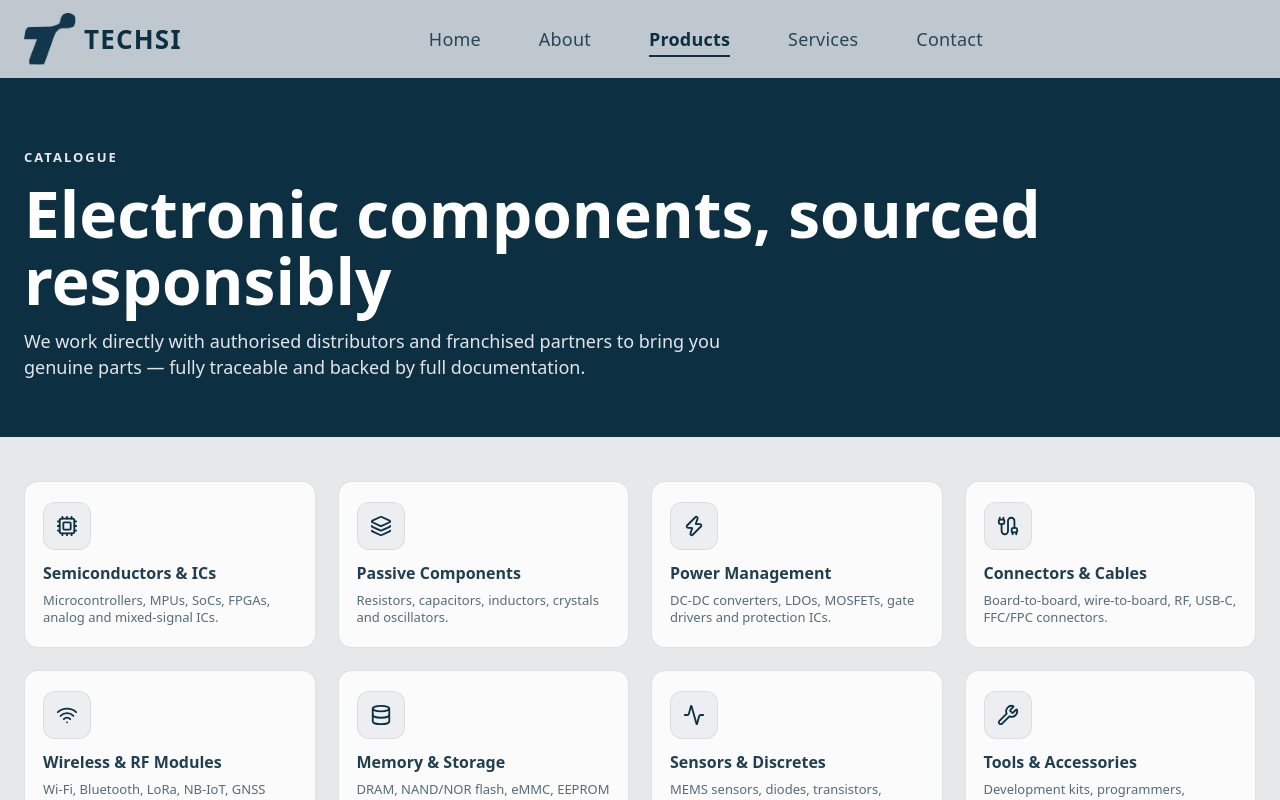
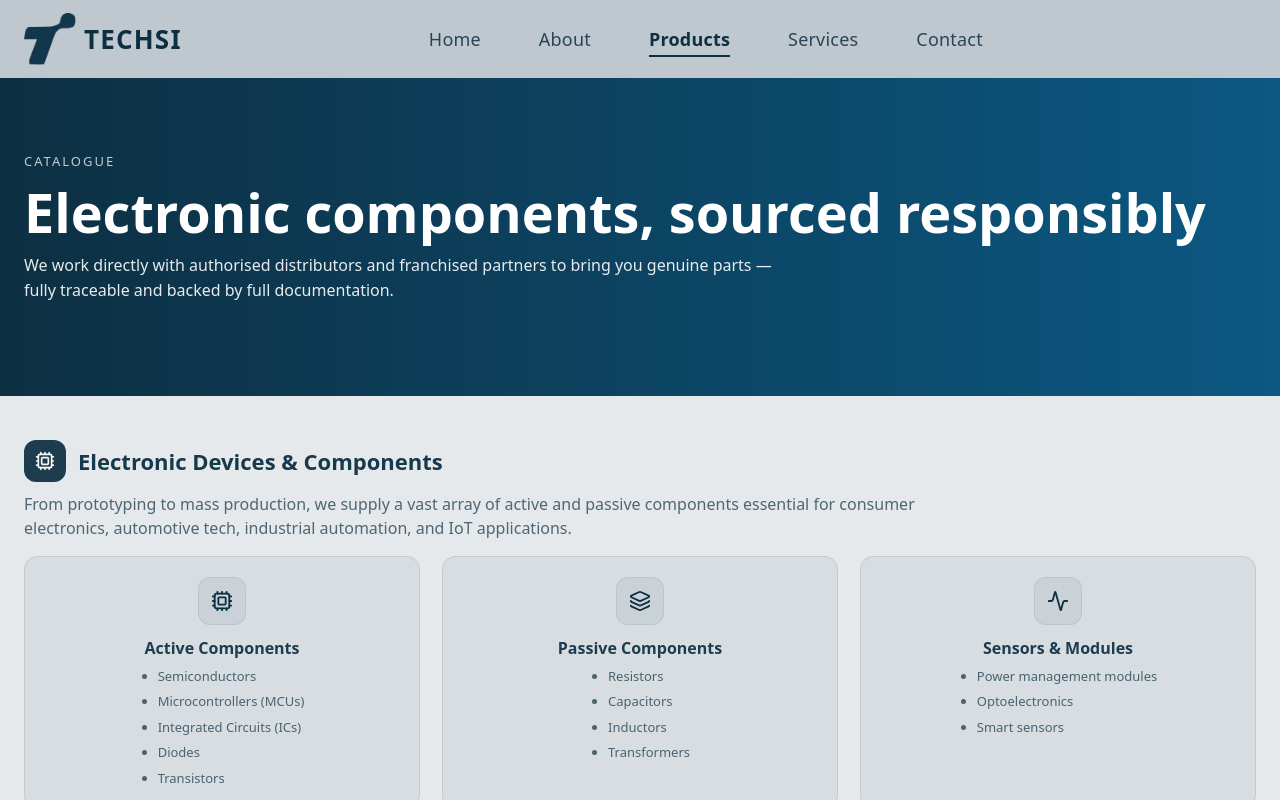
Before and after one commit to codeChill26/Techsi_Website, a React (Vite) app: page /products in a window 1280 px wide. Shown: the top 800 px of the page. Built offline with nearby package versions, Linux system fonts and the light colour scheme.

Commit message:
Layout sync

```diff
--- a/index.html
+++ b/index.html
@@ -2,7 +2,7 @@
 <html lang="en">
   <head>
     <meta charset="UTF-8" />
-    <link rel="icon" type="image/svg+xml" href="/favicon.svg" />
+    <link rel="icon" type="image/svg+xml" href="/src/assets/Logo.png" />
     <meta name="viewport" content="width=device-width, initial-scale=1.0" />
     <title>techsi</title>
   </head>
--- a/src/pages/AboutPage.jsx
+++ b/src/pages/AboutPage.jsx
@@ -19,7 +19,7 @@ export default function AboutPage() {
           <div className="container">
             <div className="ab-hero__kicker">ABOUT US</div>
             <h1 className="ab-hero__title">
-              A Singapore name in electronics distribution
+              Techsi is a Singapore-based enterprise specializing in electronics, telecommunications, and transmission equipment
             </h1>
             <p className="ab-hero__desc">
               TECHSI PTE LTD is a registered Singapore company operating at the
@@ -87,8 +87,8 @@ export default function AboutPage() {
                 </div>
                 <h3 className="ab-card__title">Mission</h3>
                 <p className="ab-card__text">
-                  Make electronic component sourcing transparent, fast and
-                  reliable for every engineering team in the region.
+                  Empower your business with reliable, cutting-edge components, ensuring seamless operations,
+                  faster time-to-market, and unparalleled technical support.
                 </p>
               </article>
 
--- a/src/pages/ProductsPage.jsx
+++ b/src/pages/ProductsPage.jsx
@@ -1,60 +1,67 @@
 import Header from '../components/Header.jsx'
 import Footer from '../components/Footer.jsx'
 import { useNavigate } from 'react-router-dom'
-import {
-  Activity,
-  Cable,
-  Cpu,
-  Database,
-  Layers,
-  Wifi,
-  Wrench,
-  Zap,
-} from 'lucide-react'
+import { Activity, Cable, Cpu, Layers, Wifi } from 'lucide-react'
 
 import '../styles/landing.css'
 import '../styles/products.css'
 
-const categories = [
+const productSections = [
   {
     Icon: Cpu,
-    title: 'Semiconductors & ICs',
-    desc: 'Microcontrollers, MPUs, SoCs, FPGAs, analog and mixed-signal ICs.',
+    title: 'Electronic Devices & Components',
+    desc:
+      'From prototyping to mass production, we supply a vast array of active and passive components essential for consumer electronics, automotive tech, industrial automation, and IoT applications.',
+    items: [
+      {
+        Icon: Cpu,
+        title: 'Active Components',
+        bullets: [
+          'Semiconductors',
+          'Microcontrollers (MCUs)',
+          'Integrated Circuits (ICs)',
+          'Diodes',
+          'Transistors',
+        ],
       },
       {
         Icon: Layers,
         title: 'Passive Components',
-    desc: 'Resistors, capacitors, inductors, crystals and oscillators.',
+        bullets: ['Resistors', 'Capacitors', 'Inductors', 'Transformers'],
       },
       {
-    Icon: Zap,
-    title: 'Power Management',
-    desc: 'DC-DC converters, LDOs, MOSFETs, gate drivers and protection ICs.',
+        Icon: Activity,
+        title: 'Sensors & Modules',
+        bullets: [
+          'Power management modules',
+          'Optoelectronics',
+          'Smart sensors',
+        ],
+      },
+    ],
   },
   {
     Icon: Cable,
-    title: 'Connectors & Cables',
-    desc: 'Board-to-board, wire-to-board, RF, USB-C, FFC/FPC connectors.',
+    title: 'Optical transmission solution',
+    desc:
+      'In an era of hyper-connectivity, we provide the infrastructure hardware and components necessary to build, expand, and maintain robust communication networks.',
+    items: [
+      {
+        Icon: Cable,
+        title: 'Networking Hardware',
+        bullets: ['Switches', 'Routers', 'Gateways', 'Access points'],
       },
       {
         Icon: Wifi,
-    title: 'Wireless & RF Modules',
-    desc: 'Wi‑Fi, Bluetooth, LoRa, NB‑IoT, GNSS modules and antennas.',
+        title: 'Wireless & RF Components',
+        bullets: [
+          'RF connectors',
+          'Antennas',
+          'Transceivers',
+          'Cellular modules (5G/4G/LTE)',
+        ],
       },
-  {
-    Icon: Database,
-    title: 'Memory & Storage',
-    desc: 'DRAM, NAND/NOR flash, eMMC, EEPROM and SD storage.',
-  },
-  {
-    Icon: Activity,
-    title: 'Sensors & Discretes',
-    desc: 'MEMS sensors, diodes, transistors, optocouplers and relays.',
-  },
-  {
-    Icon: Wrench,
-    title: 'Tools & Accessories',
-    desc: 'Development kits, programmers, enclosures and prototyping supplies.',
+    ],
   },
 ]
 
@@ -81,17 +88,34 @@ export default function ProductsPage() {
 
         <section className="pr-categories" aria-label="Product categories">
           <div className="container">
+            {productSections.map(({ Icon, title, desc, items }) => (
+              <div className="pr-block" key={title}>
+                <div className="pr-block__head">
+                  <div className="pr-block__iconWrap" aria-hidden="true">
+                    <Icon className="pr-block__icon" />
+                  </div>
+                  <h2 className="pr-block__title">{title}</h2>
+                </div>
+
+                <p className="pr-block__desc">{desc}</p>
+
                 <div className="pr-categories__grid">
-              {categories.map(({ Icon, title, desc }) => (
-                <article className="pr-card" key={title}>
+                  {items.map((it) => (
+                    <article className="pr-card" key={it.title}>
                       <div className="pr-card__iconWrap" aria-hidden="true">
-                    <Icon className="pr-card__icon" />
+                        <it.Icon className="pr-card__icon" />
                       </div>
-                  <h2 className="pr-card__title">{title}</h2>
-                  <p className="pr-card__desc">{desc}</p>
+                      <h3 className="pr-card__title">{it.title}</h3>
+                      <ul className="pr-card__list">
+                        {it.bullets.map((b) => (
+                          <li key={b}>{b}</li>
+                        ))}
+                      </ul>
                     </article>
                   ))}
                 </div>
+              </div>
+            ))}
           </div>
         </section>
 
--- a/src/styles/products.css
+++ b/src/styles/products.css
@@ -1,47 +1,111 @@
 .pr-hero {
-  background: var(--c-navy);
+  background: linear-gradient(
+    90deg,
+    rgba(13, 47, 66, 1) 0%,
+    rgba(11, 88, 130, 1) 100%
+  );
   color: var(--white);
-  padding: 70px 0 56px;
+  padding: 74px 0 92px;
 }
 
 .pr-hero__kicker {
   font-size: 13px;
   letter-spacing: 2px;
-  font-weight: 700;
-  opacity: 0.9;
+  opacity: 0.75;
   margin: 0 0 14px;
 }
 
 .pr-hero__title {
-  font-size: 64px;
+  font-size: 54px;
   line-height: 1.05;
-  margin: 0 0 14px;
-  font-weight: 600;
+  margin: 0 0 12px;
+  font-weight: 800;
 }
 
 .pr-hero__desc {
   margin: 0;
   max-width: 760px;
-  font-size: 18px;
-  line-height: 1.45;
-  color: rgba(255, 255, 255, 0.88);
+  font-size: 16px;
+  line-height: 1.6;
+  color: rgba(255, 255, 255, 0.9);
 }
 
 .pr-categories {
   padding: 44px 0 18px;
 }
 
+.pr-block {
+  margin: 0 0 26px;
+}
+
+.pr-block:last-child {
+  margin-bottom: 0;
+}
+
+.pr-block__head {
+  display: flex;
+  align-items: center;
+  gap: 12px;
+  margin: 0 0 10px;
+}
+
+.pr-block__iconWrap {
+  width: 42px;
+  height: 42px;
+  border-radius: 12px;
+  display: grid;
+  place-items: center;
+  background: rgba(13, 47, 66, 0.92);
+}
+
+.pr-block__icon {
+  width: 20px;
+  height: 20px;
+  color: rgba(255, 255, 255, 0.95);
+}
+
+.pr-block__title {
+  margin: 0;
+  font-size: 22px;
+  font-weight: 800;
+  color: rgba(13, 47, 66, 0.95);
+}
+
+.pr-block__desc {
+  margin: 0 0 16px;
+  max-width: 900px;
+  color: rgba(13, 47, 66, 0.7);
+  line-height: 1.5;
+}
+
 .pr-categories__grid {
   display: grid;
-  grid-template-columns: repeat(4, 1fr);
+  grid-template-columns: repeat(3, 1fr);
   gap: 22px;
 }
 
 .pr-card {
-  background: rgba(255, 255, 255, 0.82);
-  border: 1px solid rgba(13, 47, 66, 0.12);
+  background: rgba(118, 138, 151, 0.12);
+  border: 1px solid rgba(13, 47, 66, 0.1);
   border-radius: var(--radius);
   padding: 20px 18px;
+  text-align: center;
+}
+
+.pr-card__iconWrap {
+  width: 48px;
+  height: 48px;
+  border-radius: 12px;
+  display: grid;
+  place-items: center;
+  background: rgba(13, 47, 66, 0.92);
+  margin: 0 auto 12px;
+}
+
+.pr-card__icon {
+  width: 22px;
+  height: 22px;
+  color: rgba(255, 255, 255, 0.95);
 }
 
 .pr-card__iconWrap {
@@ -73,6 +137,24 @@
   font-size: 13px;
   line-height: 1.35;
   color: rgba(13, 47, 66, 0.7);
+}
+
+.pr-card__list {
+  margin: 0 auto;
+  padding: 0 0 0 18px;
+  display: inline-block;
+  text-align: left;
+  font-size: 13px;
+  line-height: 1.5;
+  color: rgba(13, 47, 66, 0.7);
+}
+
+.pr-card__list li {
+  margin: 0 0 6px;
+}
+
+.pr-card__list li:last-child {
+  margin-bottom: 0;
 }
 
 .pr-bom {
@@ -109,11 +191,11 @@
 
 @media (max-width: 960px) {
   .pr-hero {
-    padding: 56px 0 42px;
+    padding: 58px 0 66px;
   }
 
   .pr-hero__title {
-    font-size: clamp(34px, 7vw, 46px);
+    font-size: 38px;
   }
 
   .pr-categories__grid {
--- a/src/styles/services.css
+++ b/src/styles/services.css
@@ -1,30 +1,33 @@
 .sv-hero {
-  background: var(--c-navy);
+  background: linear-gradient(
+    90deg,
+    rgba(13, 47, 66, 1) 0%,
+    rgba(11, 88, 130, 1) 100%
+  );
   color: var(--white);
-  padding: 70px 0 56px;
+  padding: 74px 0 92px;
 }
 
 .sv-hero__kicker {
   font-size: 13px;
   letter-spacing: 2px;
-  font-weight: 700;
-  opacity: 0.9;
+  opacity: 0.75;
   margin: 0 0 14px;
 }
 
 .sv-hero__title {
-  font-size: 64px;
+  font-size: 54px;
   line-height: 1.05;
-  margin: 0 0 14px;
-  font-weight: 600;
+  margin: 0 0 12px;
+  font-weight: 800;
 }
 
 .sv-hero__desc {
   margin: 0;
-  max-width: 860px;
-  font-size: 18px;
-  line-height: 1.45;
-  color: rgba(255, 255, 255, 0.88);
+  max-width: 760px;
+  font-size: 16px;
+  line-height: 1.6;
+  color: rgba(255, 255, 255, 0.9);
 }
 
 .sv-cards {
@@ -38,10 +41,11 @@
 }
 
 .sv-card {
-  background: rgba(255, 255, 255, 0.82);
-  border: 1px solid rgba(13, 47, 66, 0.12);
+  background: rgba(118, 138, 151, 0.12);
+  border: 1px solid rgba(13, 47, 66, 0.1);
   border-radius: var(--radius);
   padding: 20px 18px;
+  text-align: center;
 }
 
 .sv-card__iconWrap {
@@ -50,15 +54,14 @@
   border-radius: 12px;
   display: grid;
   place-items: center;
-  background: rgba(13, 47, 66, 0.06);
-  border: 1px solid rgba(13, 47, 66, 0.08);
-  margin-bottom: 12px;
+  background: rgba(13, 47, 66, 0.92);
+  margin: 0 auto 12px;
 }
 
 .sv-card__icon {
   width: 22px;
   height: 22px;
-  color: var(--c-navy);
+  color: rgba(255, 255, 255, 0.95);
 }
 
 .sv-card__title {
@@ -111,11 +114,11 @@
 
 @media (max-width: 960px) {
   .sv-hero {
-    padding: 56px 0 42px;
+    padding: 58px 0 66px;
   }
 
   .sv-hero__title {
-    font-size: clamp(34px, 7vw, 46px);
+    font-size: 38px;
   }
 
   .sv-cards__grid {
```
Also changed, not shown: src/pages/ServicesPage.jsx (+23 -32 lines). Lines whose indentation alone changed are shown as unchanged.
